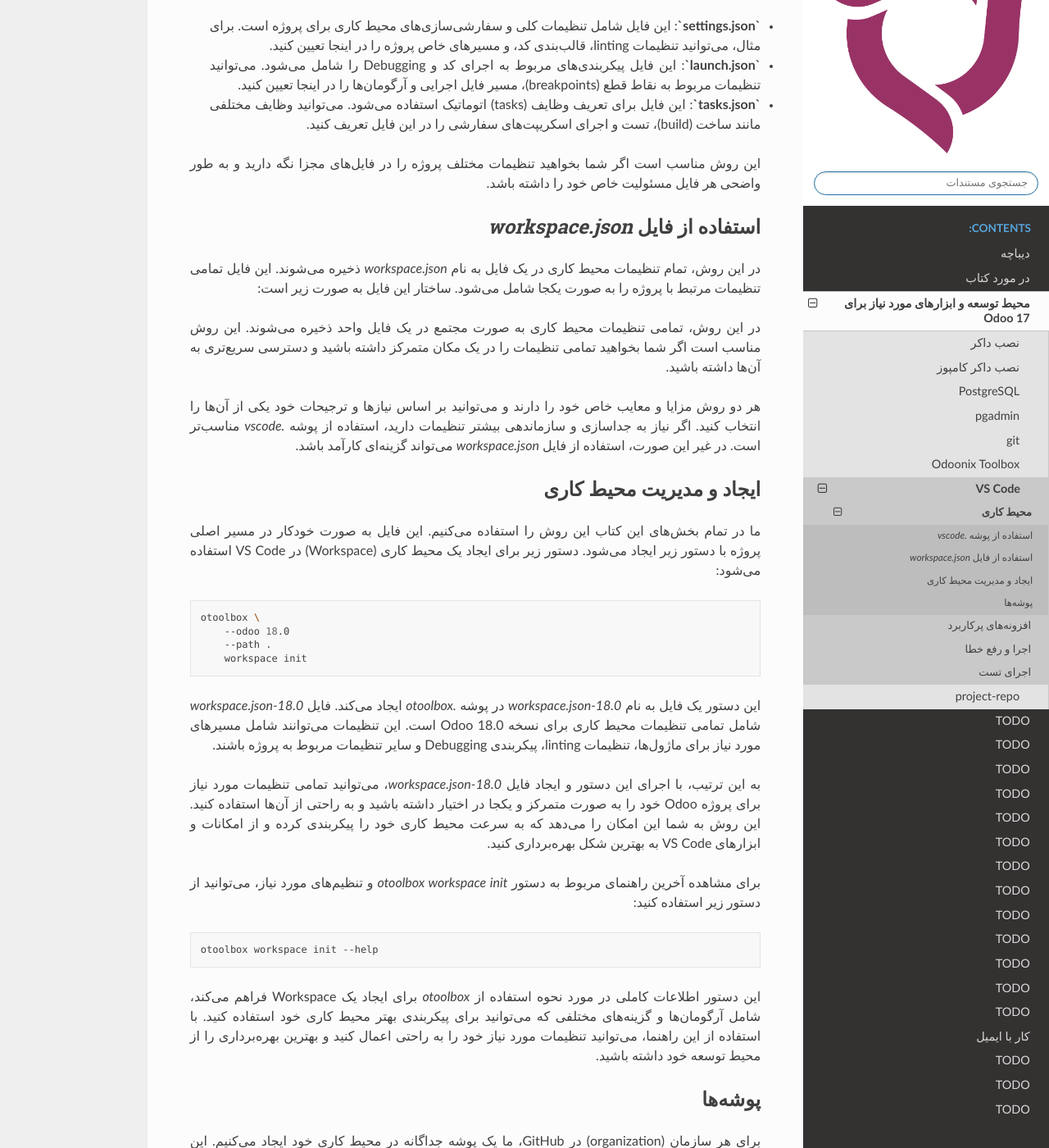
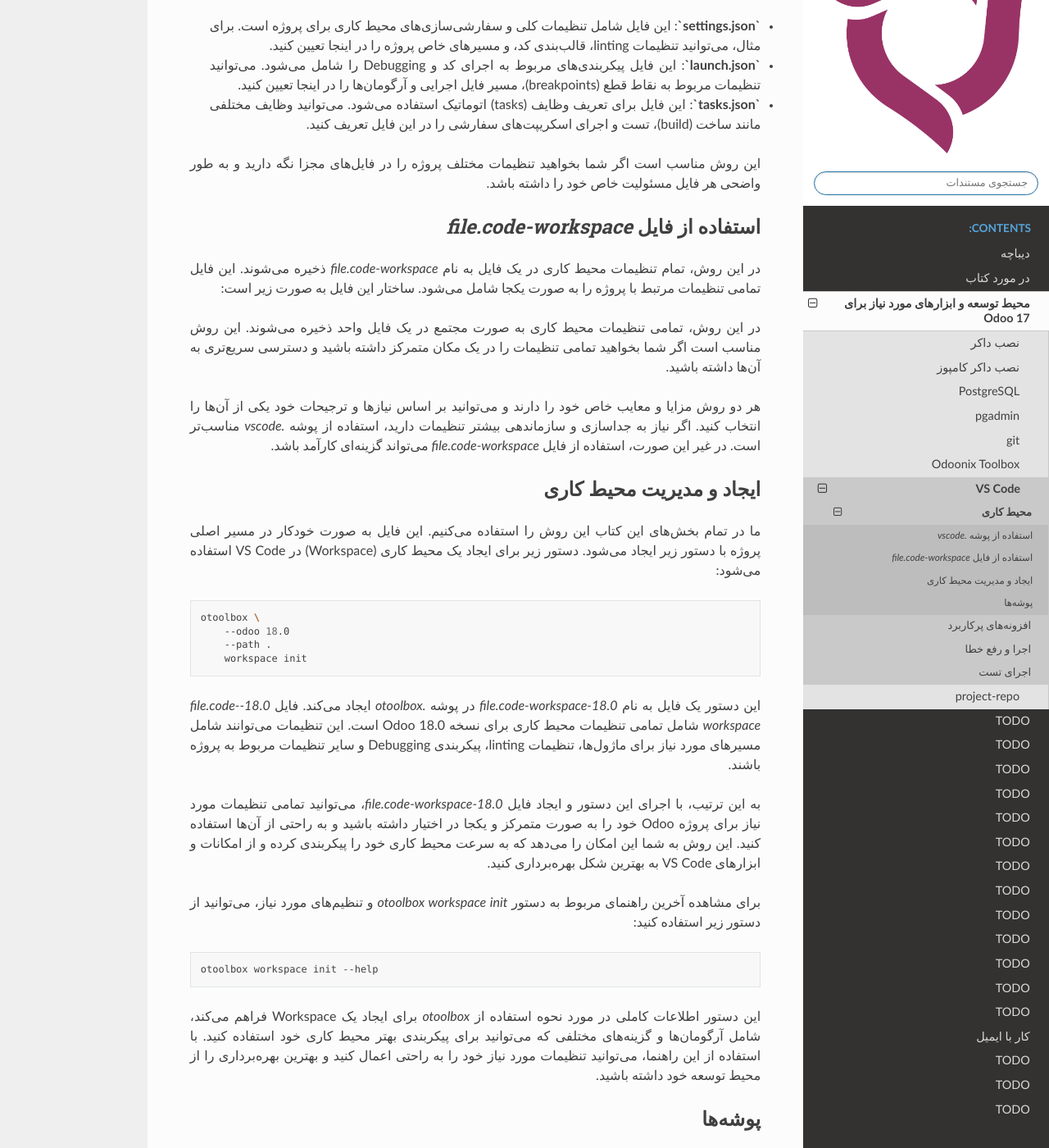
Before and after one commit to odoonix/odoo-book-development, a Sphinx documentation site: the page built from source/setup-development-environment/vscode/workspase.rst, in a window 1280 px wide and 1400 px high, scrolled down 629 px. Shown: the whole window at 82% size. Built offline with Sphinx 7.4.7 and the Read the Docs theme 3.1.0, drawn with Linux system fonts in a browser that asks for light colours; some of the changed text lies outside the part shown.

Commit message:
[FIX] change workspace conf

```diff
--- a/source/setup-development-environment/vscode/workspase.rst
+++ b/source/setup-development-environment/vscode/workspase.rst
@@ -5,7 +5,7 @@
 
 تنظیمات محیط کاری در فایل‌هایی مانند `settings.json` ذخیره می‌شوند که شامل پیکربندی‌های خاص برای هر پروژه است. این تنظیمات می‌توانند شامل مسیرهای اختصاصی برای اجرای کد، تنظیمات linting، و حتی دستورات خاصی باشند که باید به‌طور خودکار اجرا شوند. با استفاده از VS Code Workspaces، می‌توانید پروژه‌های خود را سازماندهی کرده و تنظیمات منحصر به فرد هر پروژه را به راحتی مدیریت کنید.
 
-در VS Code، دو روش اصلی برای تعیین تنظیمات وجود دارد: استفاده از پوشه `.vscode` و استفاده از فایل `workspace.json`. هر کدام از این روش‌ها ویژگی‌ها و کاربردهای خاص خود را دارند. بیایید هر دو روش را به طور کامل بررسی کنیم.
+در VS Code، دو روش اصلی برای تعیین تنظیمات وجود دارد: استفاده از پوشه `.vscode` و استفاده از فایل `file.code-workspace`. هر کدام از این روش‌ها ویژگی‌ها و کاربردهای خاص خود را دارند. بیایید هر دو روش را به طور کامل بررسی کنیم.
 
 استفاده از پوشه `.vscode`
 ---------------------------
@@ -18,10 +18,10 @@
 
 این روش مناسب است اگر شما بخواهید تنظیمات مختلف پروژه را در فایل‌های مجزا نگه دارید و به طور واضحی هر فایل مسئولیت خاص خود را داشته باشد.
 
-استفاده از فایل `workspace.json`
+استفاده از فایل `file.code-workspace`
 ----------------------------------
 
-در این روش، تمام تنظیمات محیط کاری در یک فایل به نام `workspace.json` ذخیره می‌شوند. این فایل تمامی تنظیمات مرتبط با پروژه را به صورت یکجا شامل می‌شود. ساختار این فایل به صورت زیر است:
+در این روش، تمام تنظیمات محیط کاری در یک فایل به نام `file.code-workspace` ذخیره می‌شوند. این فایل تمامی تنظیمات مرتبط با پروژه را به صورت یکجا شامل می‌شود. ساختار این فایل به صورت زیر است:
 
 .. code-block::json
 
@@ -45,7 +45,7 @@
 
 در این روش، تمامی تنظیمات محیط کاری به صورت مجتمع در یک فایل واحد ذخیره می‌شوند. این روش مناسب است اگر شما بخواهید تمامی تنظیمات را در یک مکان متمرکز داشته باشید و دسترسی سریع‌تری به آن‌ها داشته باشید.
 
-هر دو روش مزایا و معایب خاص خود را دارند و می‌توانید بر اساس نیازها و ترجیحات خود یکی از آن‌ها را انتخاب کنید. اگر نیاز به جداسازی و سازماندهی بیشتر تنظیمات دارید، استفاده از پوشه `.vscode` مناسب‌تر است. در غیر این صورت، استفاده از فایل `workspace.json` می‌تواند گزینه‌ای کارآمد باشد.
+هر دو روش مزایا و معایب خاص خود را دارند و می‌توانید بر اساس نیازها و ترجیحات خود یکی از آن‌ها را انتخاب کنید. اگر نیاز به جداسازی و سازماندهی بیشتر تنظیمات دارید، استفاده از پوشه `.vscode` مناسب‌تر است. در غیر این صورت، استفاده از فایل `file.code-workspace` می‌تواند گزینه‌ای کارآمد باشد.
 
 
 ایجاد و مدیریت محیط کاری
@@ -61,9 +61,9 @@
         workspace init
 
 
-این دستور یک فایل به نام `18.0-workspace.json` در پوشه `.otoolbox` ایجاد می‌کند. فایل `18.0-workspace.json` شامل تمامی تنظیمات محیط کاری برای نسخه 18.0 Odoo است. این تنظیمات می‌توانند شامل مسیرهای مورد نیاز برای ماژول‌ها، تنظیمات linting، پیکربندی Debugging و سایر تنظیمات مربوط به پروژه باشند.
+این دستور یک فایل به نام `18.0-file.code-workspace` در پوشه `.otoolbox` ایجاد می‌کند. فایل `18.0-file.code-workspace` شامل تمامی تنظیمات محیط کاری برای نسخه 18.0 Odoo است. این تنظیمات می‌توانند شامل مسیرهای مورد نیاز برای ماژول‌ها، تنظیمات linting، پیکربندی Debugging و سایر تنظیمات مربوط به پروژه باشند.
 
-به این ترتیب، با اجرای این دستور و ایجاد فایل `18.0-workspace.json`، می‌توانید تمامی تنظیمات مورد نیاز برای پروژه Odoo خود را به صورت متمرکز و یکجا در اختیار داشته باشید و به راحتی از آن‌ها استفاده کنید. این روش به شما این امکان را می‌دهد که به سرعت محیط کاری خود را پیکربندی کرده و از امکانات و ابزارهای VS Code به بهترین شکل بهره‌برداری کنید.
+به این ترتیب، با اجرای این دستور و ایجاد فایل `18.0-file.code-workspace`، می‌توانید تمامی تنظیمات مورد نیاز برای پروژه Odoo خود را به صورت متمرکز و یکجا در اختیار داشته باشید و به راحتی از آن‌ها استفاده کنید. این روش به شما این امکان را می‌دهد که به سرعت محیط کاری خود را پیکربندی کرده و از امکانات و ابزارهای VS Code به بهترین شکل بهره‌برداری کنید.
 
 برای مشاهده آخرین راهنمای مربوط به دستور `otoolbox workspace init` و تنظیم‌های مورد نیاز، می‌توانید از دستور زیر استفاده کنید:
 
```
